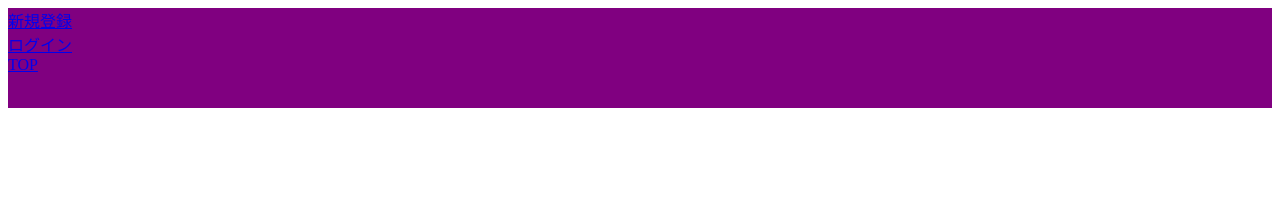
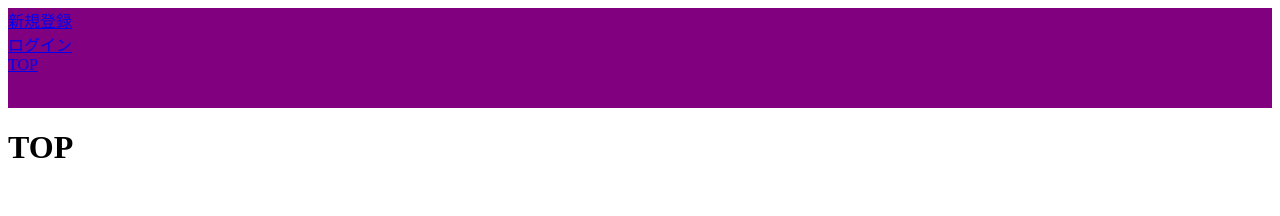
Before and after one commit to tomoki4321/okan_task_vue.js, a Vue app: page / in a window 1280 px wide. Shown: the top 216 px of the page. Built offline with nearby package versions, Linux system fonts and the light colour scheme.

Commit message:
簡易フラッシュメッセージを追加

```diff
--- a/package.json
+++ b/package.json
@@ -11,9 +11,11 @@
     "lint": "eslint . --ext .vue,.js,.jsx,.cjs,.mjs,.ts,.tsx,.cts,.mts --fix --ignore-path .gitignore"
   },
   "dependencies": {
+    "@smartweb/vue-flash-message": "^0.6.10",
     "axios": "^1.3.2",
     "pinia": "^2.0.28",
     "vue": "^3.2.45",
+    "vue-flash-message": "^0.7.2",
     "vue-router": "^4.1.6"
   },
   "devDependencies": {
--- a/src/App.vue
+++ b/src/App.vue
@@ -1,15 +1,23 @@
 <script setup lang="ts">
-import { RouterLink,RouterView } from 'vue-router';
+import { RouterLink,RouterView,useRouter } from 'vue-router';
 import { useAuthStore } from './stores/auth';
+import { useFlashMessageStore } from "@/stores/flash-message";
+
+const messageStore = useFlashMessageStore();
 
 const authStore=useAuthStore();
+const router = useRouter();
 const onLogout = (): void => {
   const authStore = useAuthStore();
   authStore.logout();
   localStorage.removeItem("access-token");
   localStorage.removeItem("uid");
   localStorage.removeItem("client");
+  router.push({ name: "top" });
+  messageStore.flash("ログアウトしました！");
 };
+
+// !authStore.isAuthencated()
 
 </script>
 
@@ -18,19 +26,19 @@ const onLogout = (): void => {
   <header>
     <nav>
       <ul>
-        <template v-if="!authStore.isAuthencated()">
+        <template v-if="authStore.client == null">
           <li><RouterLink to="/sinup">新規登録</RouterLink></li>
           <li><RouterLink to="/login">ログイン</RouterLink></li>
           <li><RouterLink to="/">TOP</RouterLink></li>
         </template>
         <template v-else>
-          <li>テスト</li>
           <li><li><a href="" @click="onLogout">ログアウト</a></li></li>
         </template>
       </ul>
     </nav>
   </header>
   <main>
+    {{ messageStore.text }}
     <RouterView/>
   </main>
 </template>
--- a/src/main.ts
+++ b/src/main.ts
@@ -1,5 +1,7 @@
 import { createApp } from 'vue'
 import { createPinia } from 'pinia'
+
+
 
 import App from './App.vue'
 import router from './router'
@@ -11,4 +13,5 @@ const app = createApp(App)
 app.use(createPinia())
 app.use(router)
 
+
 app.mount('#app')
--- a/src/stores/auth.ts
+++ b/src/stores/auth.ts
@@ -1,5 +1,8 @@
 import { defineStore } from "pinia";
 import axios, { type AxiosResponse } from "axios";
+
+import { useFlashMessageStore } from "@/stores/flash-message";
+
 
 export const useAuthStore = defineStore({
   id: "auth",
@@ -7,7 +10,8 @@ export const useAuthStore = defineStore({
     uid: localStorage.getItem("uid"),
     access_token: localStorage.getItem("access-token"),
     client: localStorage.getItem("client"),
-    // returnUrl: null,
+    returnUrl: null,
+    message: ""
   }),
   actions: {
     async signup(
@@ -16,6 +20,7 @@ export const useAuthStore = defineStore({
       password: string,
       password_confirmation: string
     ): Promise<void> {
+      const messageStore = useFlashMessageStore();
       try {
         await axios
           .post("http://localhost:3000/api/v1/auth", {
@@ -32,12 +37,15 @@ export const useAuthStore = defineStore({
             this.client = response.headers["client"];
             this.access_token = response.headers["access-token"];
             console.log("status:", response.status);
+            messageStore.flash("新規登録に成功しました！");
           });
-      } catch (error) {
+      } catch (error: any) {
         console.log(error);
+        messageStore.flash(error.response.data.errors.full_messages);
       }
     },
     async login(email: string, password: string): Promise<void> {
+      const messageStore = useFlashMessageStore();
       try {
         await axios
           .post("http://localhost:3000/api/v1/auth/sign_in", {
@@ -52,9 +60,11 @@ export const useAuthStore = defineStore({
             this.client = response.headers["client"];
             this.access_token = response.headers["access-token"];
             console.log("status:", response.status);
+            messageStore.flash("ログインに成功しました！");
           });
-      } catch (error) {
+      } catch (error:any) {
         console.log(error);
+        messageStore.flash(error.response.data.errors[0]);
       }
     },
     async logout(): Promise<void> {
--- /dev/null
+++ b/src/stores/flash-message.ts
@@ -0,0 +1,13 @@
+import { defineStore } from "pinia";
+import { ref } from "vue";
+
+export const useFlashMessageStore = defineStore("message", () => {
+  const text = ref("");
+  function flash(this: any, message: string): void {
+    this.text = message;
+    setTimeout(() => {
+      this.text = "";
+    }, 5000);
+  }
+  return { text, flash };
+});
--- a/src/views/AppTop.vue
+++ b/src/views/AppTop.vue
@@ -1,3 +1,3 @@
 <template>
-
+  <h1>TOP</h1>
 </template>
```
Also changed, not shown: 1 other file (tests, documents, lock files or other folders).
